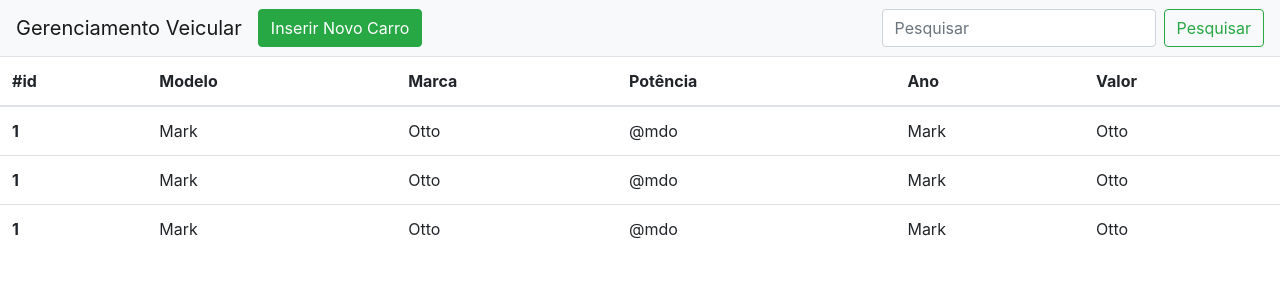
After one commit to MarcosMthJr/carros, a PHP site: the page made by src/View/paginaInicial.php in a window 1280 px wide. The commit adds this page. Shown: the top 300 px of the page. Run offline with PHP 8.4, Linux system fonts and the light colour scheme; the template is opened without the code that fills it, so the values that code supplies are empty; some libraries are stand-ins or nearby versions.

Commit message:
Iniciando front-end - W.I.P

```diff
--- a/index.php
+++ b/index.php
@@ -9,7 +9,10 @@ use CoffeeCode\Router\Router;
 $router = new Router(URL_BASE);
 
 $router->group(null);
+$router->get("/", function ($data) {
+include __DIR__.'/src/View/paginaInicial.php';
 
+});
 
 $router->get("/carro", function ($data) {
 
--- a/nbproject/private/private.xml
+++ b/nbproject/private/private.xml
@@ -3,10 +3,9 @@
     <editor-bookmarks xmlns="http://www.netbeans.org/ns/editor-bookmarks/2" lastBookmarkId="0"/>
     <open-files xmlns="http://www.netbeans.org/ns/projectui-open-files/2">
         <group>
-            <file>file:/home/marcosmth/Projects/testeConvesWeb/src/Class/Carro.php</file>
-            <file>file:/home/marcosmth/Projects/testeConvesWeb/src/Class/PdoClass.php</file>
+            <file>file:/home/marcosmth/Projects/testeConvesWeb/src/Controller/CarroController.php</file>
+            <file>file:/home/marcosmth/Projects/testeConvesWeb/src/Model/Carro.php</file>
             <file>file:/home/marcosmth/Projects/testeConvesWeb/index.php</file>
-            <file>file:/home/marcosmth/Projects/testeConvesWeb/src/Class/CarroController.php.oho</file>
         </group>
     </open-files>
 </project-private>
--- /dev/null
+++ b/src/View/css/custom.css
@@ -0,0 +1,11 @@
+.btn-insertCar{
+  font-weight: bold;
+  display: block;
+  padding: 0px;
+  margin: 0;
+  border-bottom: rgb(17, 233, 9) 2px solid;
+}
+
+.form-row{
+  margin-bottom: 10px;
+}
--- /dev/null
+++ b/src/View/paginaInicial.php
@@ -0,0 +1,124 @@
+<!DOCTYPE html>
+<html lang="en">
+
+<head>
+  <meta charset="UTF-8">
+  <meta name="viewport" content="width=device-width, initial-scale=1.0">
+  <link rel="stylesheet" href="https://maxcdn.bootstrapcdn.com/bootstrap/4.0.0/css/bootstrap.min.css"
+    integrity="sha384-Gn5384xqQ1aoWXA+058RXPxPg6fy4IWvTNh0E263XmFcJlSAwiGgFAW/dAiS6JXm" crossorigin="anonymous">
+  <script src="https://code.jquery.com/jquery-3.2.1.slim.min.js"
+    integrity="sha384-KJ3o2DKtIkvYIK3UENzmM7KCkRr/rE9/Qpg6aAZGJwFDMVNA/GpGFF93hXpG5KkN"
+    crossorigin="anonymous"></script>
+  <script src="https://cdnjs.cloudflare.com/ajax/libs/popper.js/1.12.9/umd/popper.min.js"
+    integrity="sha384-ApNbgh9B+Y1QKtv3Rn7W3mgPxhU9K/ScQsAP7hUibX39j7fakFPskvXusvfa0b4Q"
+    crossorigin="anonymous"></script>
+  <script src="https://maxcdn.bootstrapcdn.com/bootstrap/4.0.0/js/bootstrap.min.js"
+    integrity="sha384-JZR6Spejh4U02d8jOt6vLEHfe/JQGiRRSQQxSfFWpi1MquVdAyjUar5+76PVCmYl"
+    crossorigin="anonymous"></script>
+  <link rel="stylesheet" href="src/View/css/custom.css">
+  <title>Gerenciamento Veicular</title>
+</head>
+<body>
+  <header>
+  <nav class="navbar navbar-expand-lg navbar-light bg-light">
+  <a class="navbar-brand" href="#">Gerenciamento  Veicular</a>
+  <button class="navbar-toggler" type="button" data-toggle="collapse" data-target="#conteudoNavbarSuportado" aria-controls="conteudoNavbarSuportado" aria-expanded="false" aria-label="Alterna navegação">
+    <span class="navbar-toggler-icon"></span>
+  </button>
+
+  <div class="collapse navbar-collapse" id="conteudoNavbarSuportado">
+    <ul class="navbar-nav mr-auto">
+      <li class="nav-item active" >
+      <button type="button" class="btn btn-success" data-toggle="modal" data-target="#exampleModal">Inserir Novo Carro</button>
+      </li>
+
+    </ul>
+    <form class="form-inline my-2 my-lg-0">
+      <input class="form-control mr-sm-2" type="search" placeholder="Pesquisar" aria-label="Pesquisar">
+      <button class="btn btn-outline-success my-2 my-sm-0" type="submit">Pesquisar</button>
+    </form>
+  </div>
+</nav>
+  </header>
+  <main>
+  <table class="table table-hover">
+  <thead>
+    <tr>
+      <th scope="col">#id</th>
+      <th scope="col">Modelo</th>
+      <th scope="col">Marca</th>
+      <th scope="col">Potência</th>
+      <th scope="col">Ano</th>
+      <th scope="col">Valor</th>
+    </tr>
+  </thead>
+  <tbody class="corpoTabela">
+    <tr>
+      <th scope="row">1</th>
+      <td>Mark</td>
+      <td>Otto</td>
+      <td>@mdo</td>
+      <td>Mark</td>
+      <td>Otto</td>
+    </tr>
+    <tr>
+      <th scope="row">1</th>
+      <td>Mark</td>
+      <td>Otto</td>
+      <td>@mdo</td>
+      <td>Mark</td>
+      <td>Otto</td>
+    </tr>
+    <tr>
+      <th scope="row">1</th>
+      <td>Mark</td>
+      <td>Otto</td>
+      <td>@mdo</td>
+      <td>Mark</td>
+      <td>Otto</td>
+    </tr>
+
+  </tbody>
+</table>
+  </main>
+  <div class="modal fade" id="exampleModal" tabindex="-1" role="dialog" aria-labelledby="exampleModalLabel" aria-hidden="true">
+  <div class="modal-dialog" role="document">
+    <div class="modal-content">
+      <div class="modal-header">
+        <h5 class="modal-title" id="exampleModalLabel">Inserir Novo Veículo</h5>
+        <button type="button" class="close" data-dismiss="modal" aria-label="Fechar">
+          <span aria-hidden="true">&times;</span>
+        </button>
+      </div>
+      <div class="modal-body">
+        <form name="formPost">
+          <div class="form-row">
+              <div class="col-6">
+                <input type="text" name="modelo"  class="form-control inputModal" placeholder="Modelo">
+              </div>
+              <div class="col-6">
+                <input type="text" name="marca" class="form-control inputModal" placeholder="Marca">
+              </div>
+          </div>
+          <div class="form-row">
+            <div class="col-4">
+              <input type="text"  name="potencia" class="form-control inputModal" placeholder="Potência">
+            </div>
+            <div class="col-4">
+              <input type="text"  name="ano" class="form-control inputModal" placeholder="Ano">
+            </div>
+            <div class="col-4">
+              <input type="text"  name="valor" class="form-control inputModal" placeholder="Valor">
+            </div>
+        </div>
+        <div class="modal-footer">
+          <button type="button" class="btn btn-secondary" data-dismiss="modal">Fechar</button>
+          <input type="submit" class="btn btn-primary" value="Cadastrar">
+        </div>
+      </form>
+    </div>
+  </div>
+</div>
+</body>
+
+</html>
```
Also changed, not shown: src/View/scripts/buscarCarro.js (added), src/View/scripts/listarCarros.js (added), src/View/scripts/postCarro.js (added), src/View/scripts/validacoes.js (added).
